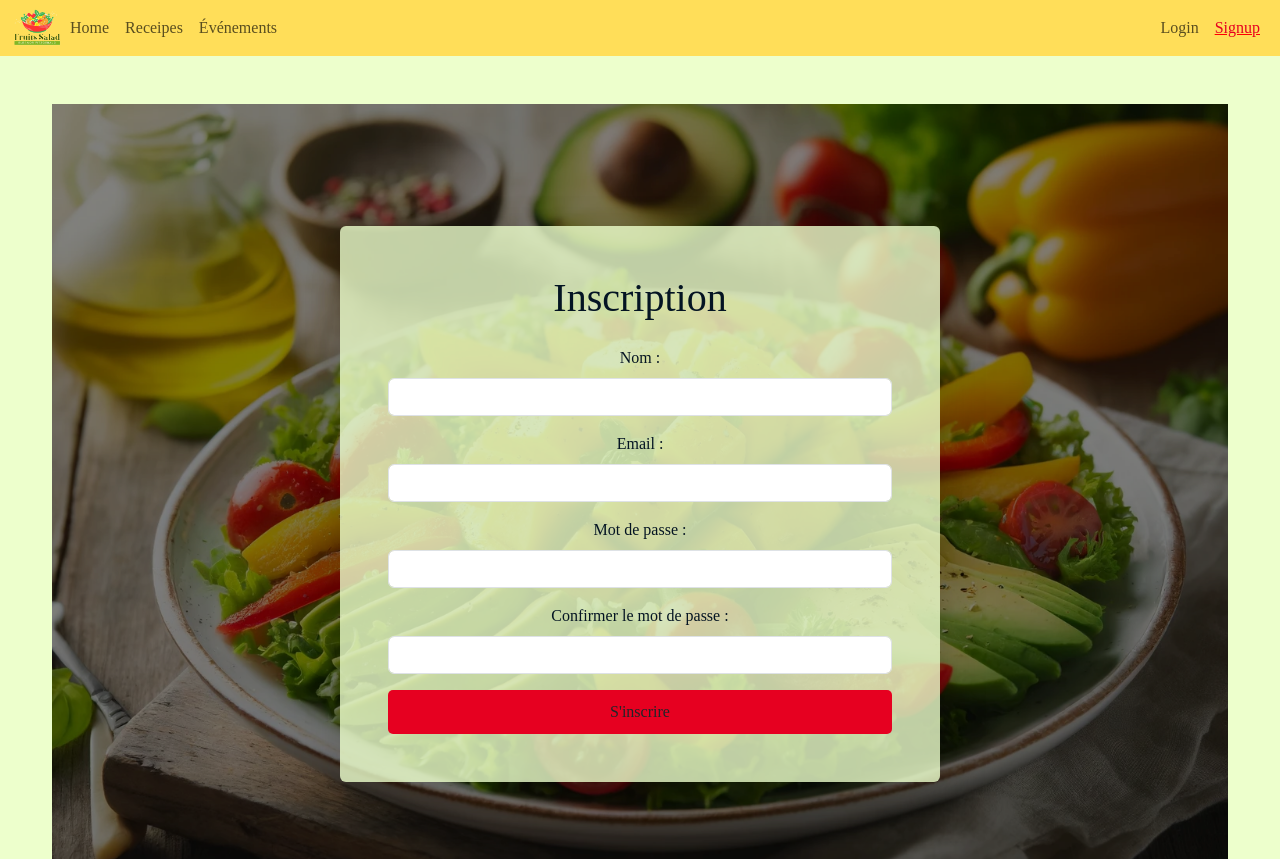
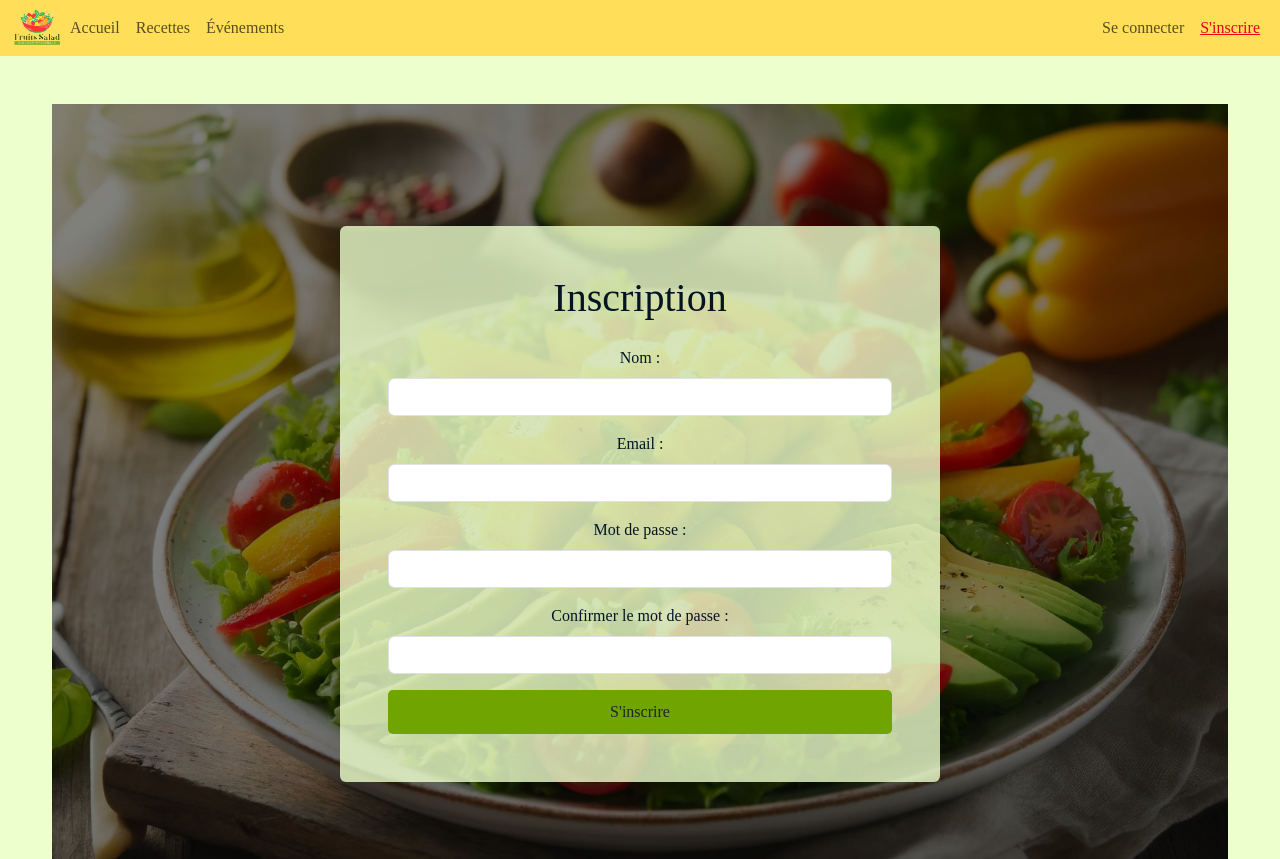
Before and after one commit to Aleks512/fronted, a Vue app: page /register in a window 1280 px wide. Shown: the top 859 px of the page. Built offline with nearby package versions, Linux system fonts and the light colour scheme.

Commit message:
a:hover customised

```diff
--- a/src/components/FooterView.vue
+++ b/src/components/FooterView.vue
@@ -24,4 +24,13 @@ footer {
   padding: 1rem 0;
   width: 100%;
 }
+a:hover {
+  font-weight: bold;
+  color: #2c3e50;
+  text-decoration: none;
+  line-height: 1.5rem;
+  font-size-adjust: inherit;
+}
+
+
 </style>
--- a/src/components/NavbarView.vue
+++ b/src/components/NavbarView.vue
@@ -10,13 +10,13 @@
       <div class="collapse navbar-collapse" id="navbarSupportedContent">
         <ul class="navbar-nav me-auto mb-2 mb-lg-0">
           <li class="nav-item">
-            <router-link :to="{ name: 'home' }" class="nav-link">Home</router-link>
+            <router-link :to="{ name: 'home' }" class="nav-link">Accueil</router-link>
           </li>
           <!-- <li class="nav-item">
             <router-link :to="{ name: 'about' }" class="nav-link">About</router-link>
           </li> -->
           <li class="nav-item">
-            <router-link :to="{ name: 'PublicRecipesList' }" class="nav-link">Receipes</router-link>
+            <router-link :to="{ name: 'PublicRecipesList' }" class="nav-link">Recettes</router-link>
           </li>
           <li class="nav-item">
             <router-link :to="{ name: 'posts' }" class="nav-link">Événements</router-link>
@@ -24,10 +24,10 @@
         </ul>
         <ul class="navbar-nav ms-auto"> <!-- Added ms-auto to align right -->
           <li v-if="!isLoggedIn" class="nav-item">
-            <router-link :to="{ name: 'login' }" class="nav-link">Login</router-link>
+            <router-link :to="{ name: 'login' }" class="nav-link">Se connecter</router-link>
           </li>
           <li v-if="!isLoggedIn" class="nav-item">
-            <router-link :to="{ name: 'register' }" class="nav-link">Signup</router-link>
+            <router-link :to="{ name: 'register' }" class="nav-link">S'inscrire</router-link>
           </li>
           <li v-if="isLoggedIn" class="nav-item">
             <router-link :to="{ name: 'private-recipes-list' }" class="nav-link">Mes recettes</router-link>
@@ -63,4 +63,11 @@
     font-size: 1rem !important;
     background-color: #FFDE59 !important;
 }
+a:hover {
+  font-weight: bold;
+  color: #2c3e50;
+  text-decoration: none;
+  line-height: 1.5rem;
+  font-size-adjust: inherit;
+}
   </style>
--- a/src/views/RegisterView.vue
+++ b/src/views/RegisterView.vue
@@ -140,8 +140,5 @@ export default {
 .shadow-lg {
   box-shadow: 0 1rem 3rem rgba(0, 0, 0, 0.175) !important;
 }
-.btn-custom {
-  font-family: 'cursive' !important;
-  background-color: #E60020 !important;
-}
+
 </style>
```
